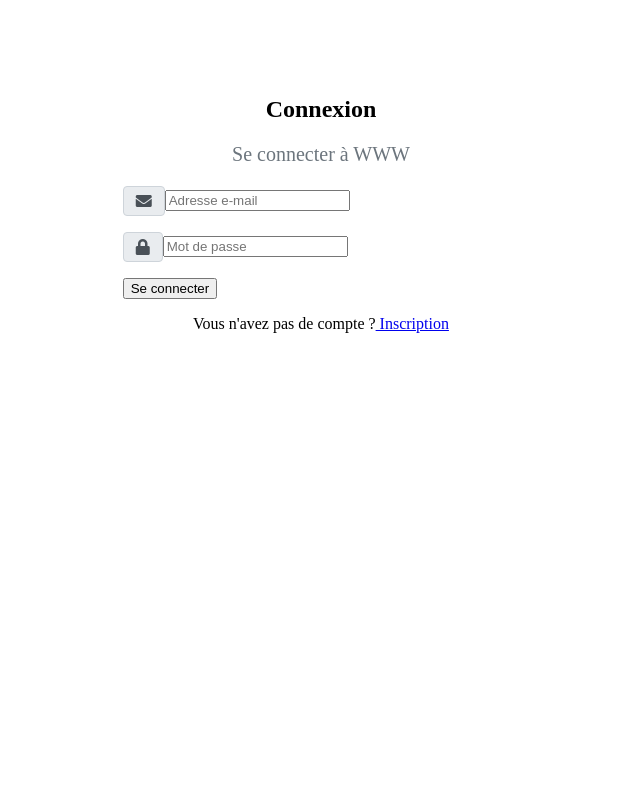
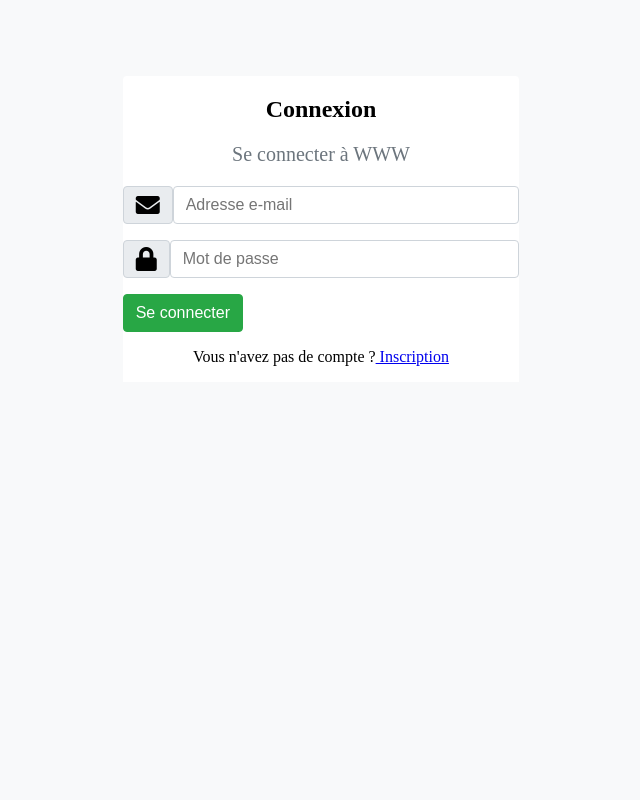
Before and after one commit to dylanmarty/ProgramationWeb, a PHP site: page /connexion.php in a window 1280 px wide. Shown: the whole page, without its empty margins (319-959 px from the left). Run offline with PHP 8.4, Linux system fonts and the light colour scheme.

Commit message:
Modification du css du fichier de connexion V2

```diff
--- a/CSS/connexion.css
+++ b/CSS/connexion.css
@@ -1,3 +1,7 @@
+.bg-light {
+    background-color: #f8f9fa;
+}
+
 .container {
     width: 100%;
     max-width: 1200px;
@@ -45,6 +49,12 @@
 
 }
 
+.mt-3 {
+    margin-top: 1rem;
+    /* Ajustez cette valeur selon vos besoins */
+}
+
+
 .lead {
     font-size: 1.25rem;
     font-weight: 300;
@@ -78,8 +88,79 @@
 }
 
 .fa-user {
-    color: #007bff;
+    color: black;
     /* Couleur bleue */
     font-size: 24px;
     /* Taille de l'icône */
 }
+
+.fa-envelope {
+    color: black;
+    /* Couleur bleue */
+    font-size: 24px;
+    /* Taille de l'icône */
+}
+
+.form-control {
+    display: block;
+    width: 100%;
+    padding: 0.375rem 0.75rem;
+    font-size: 1rem;
+    font-weight: 400;
+    line-height: 1.5;
+    color: #495057;
+    background-color: #fff;
+    background-clip: padding-box;
+    border: 1px solid #ced4da;
+    border-radius: 0.25rem;
+    transition: border-color 0.15s ease-in-out, box-shadow 0.15s ease-in-out;
+}
+
+.form-control:focus {
+    color: #495057;
+    background-color: #fff;
+    border-color: #80bdff;
+    outline: 0;
+    box-shadow: 0 0 0 0.2rem rgba(0, 123, 255, 0.25);
+}
+
+
+.btn {
+    display: inline-block;
+    font-weight: 400;
+    color: #212529;
+    text-align: center;
+    vertical-align: middle;
+    user-select: none;
+    background-color: transparent;
+    border: 1px solid transparent;
+    padding: 0.375rem 0.75rem;
+    font-size: 1rem;
+    line-height: 1.5;
+    border-radius: 0.25rem;
+    transition: color 0.15s ease-in-out, background-color 0.15s ease-in-out, border-color 0.15s ease-in-out, box-shadow 0.15s ease-in-out;
+}
+
+.btn-success {
+    color: #fff;
+    background-color: #28a745;
+    border-color: #28a745;
+}
+
+.btn-success:hover {
+    color: #fff;
+    background-color: #218838;
+    border-color: #1e7e34;
+}
+
+.btn-success:focus,
+.btn-success.focus {
+    box-shadow: 0 0 0 0.2rem rgba(40, 167, 69, 0.5);
+}
+
+.fa-lock {
+    color: black;
+    /* Couleur bleue */
+    font-size: 24px;
+    /* Taille de l'icône */
+}
```
